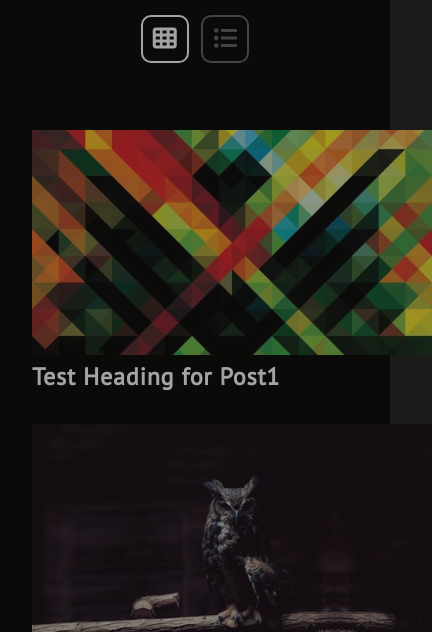
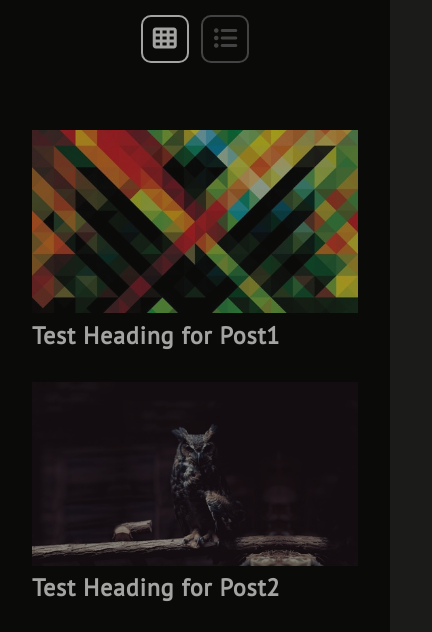
Before and after one commit to rizkyadityo/rizkyadityo.github.io, a plain HTML site: page pages/blogs.html in a window 390 px wide. Both pictures are taken after a click on the button 164 px from the left and 242 px from the top of the page. Shown: the part 204-836 px from the top of the page, 432 px wide, since content can reach past the window. Drawn offline with nearby package versions, Linux system fonts and the light colour scheme.

Commit message:
fixed responsive layout issue in blogs page

```diff
--- a/main.js
+++ b/main.js
@@ -13,13 +13,20 @@ $(document).ready(function () {
     });
 })
 
-function grid(x) {
+function grid() {
     var x = document.getElementsByClassName("blogPosts");
     var y = document.getElementsByClassName("postimg");
 
-    x[0].style.gridTemplateColumns = "repeat(auto-fit, minmax(400px, 1fr))";
-    for (var i = 0; i < y.length; i++) {
-        y[i].style.display = "";
+    if (wd.matches) {
+        x[0].style.gridTemplateColumns = "repeat(1, minmax(100%, 1fr))";
+        for (var i = 0; i < y.length; i++) {
+            y[i].style.display = "";
+        }
+    } else {
+        x[0].style.gridTemplateColumns = "repeat(auto-fit, minmax(500px, 1fr))";
+        for (var i = 0; i < y.length; i++) {
+            y[i].style.display = "";
+        }
     }
 
     var z = document.getElementsByClassName("post");
@@ -27,18 +34,6 @@ function grid(x) {
         z[j].style.border = "none";
         z[j].style.padding = "";
     }
-
-    // if (width.matches) {
-    //     x[0].style.gridTemplateColumns = "repeat(1, minmax(100%, 1fr))";
-    //     for (var i = 0; i < y.length; i++) {
-    //         y[i].style.display = "";
-    //     }
-    // } else {
-    //     x[0].style.gridTemplateColumns = "repeat(auto-fit, minmax(400px, 1fr))";
-    //     for (var i = 0; i < y.length; i++) {
-    //         y[i].style.display = "";
-    //     }
-    // }
 }
 
 function list() {
@@ -59,3 +54,7 @@ function list() {
         z[j].style.maxWidth = "100ch";
     }
 }
+
+var wd = window.matchMedia("(max-width: 720px)")
+grid(wd)
+wd.addListener(grid)
--- a/style/style.scss
+++ b/style/style.scss
@@ -180,7 +180,7 @@ body {
         display: grid;
         width: 100%;
         margin-top: 2rem;
-        grid-template-columns: repeat(auto-fit, minmax(400px, 1fr));
+        grid-template-columns: repeat(auto-fit, minmax(500px, 1fr));
         grid-column-gap: 20px;
         grid-row-gap: 30px;
         img {
@@ -203,6 +203,7 @@ body {
     .showcase .container{padding: 3rem}
     .showcase .preview{padding: 3rem}
     .blogscontainer{padding: 3rem}
+    .blogscontainer .blogPosts{grid-template-columns: repeat(auto-fit, minmax(500px, 1fr));}
     .preview{margin-bottom: 2.5rem}
     .preview{height: 100%}
     .preview{justify-items: center}
@@ -221,7 +222,6 @@ body {
     .navbar .navlinks{display: none}
     .navbar .icon{padding-left: 3rem}
     .blogPosts #prevtxt{display: none}
-    .blogscontainer .blogPosts{grid-template-columns: repeat(1, minmax(100%, 1fr));}
 }
 
 @media(max-width:720px) {
@@ -235,6 +235,8 @@ body {
     .blogscontainer .blogshead .display #blogslist{width: 3rem}
     .blogscontainer .blogshead .display #blogslist{height: 3rem}
     .blogscontainer .blogPosts .post{font-size: 1rem}
+    .blogscontainer .blogPosts{grid-template-columns: repeat(1, minmax(100%, 1fr));}
+    .blogPosts #prevtxt{display: none}
     .showcase h1{font-size: 3rem}
     .showcase .showcase p{font-size: 1rem}
     .tail{text-align: center}
@@ -244,6 +246,4 @@ body {
     .preview .headrp{font-size: 2rem}
     .navbar .navlinks{width:40%}
     .navbar .icon{padding-left: 2rem}
-    .blogPosts #prevtxt{display: none}
-    .blogscontainer .blogPosts{grid-template-columns: repeat(1, minmax(100%, 1fr));}
 }
```
Also changed, not shown: style/style.css, 1 other file.
